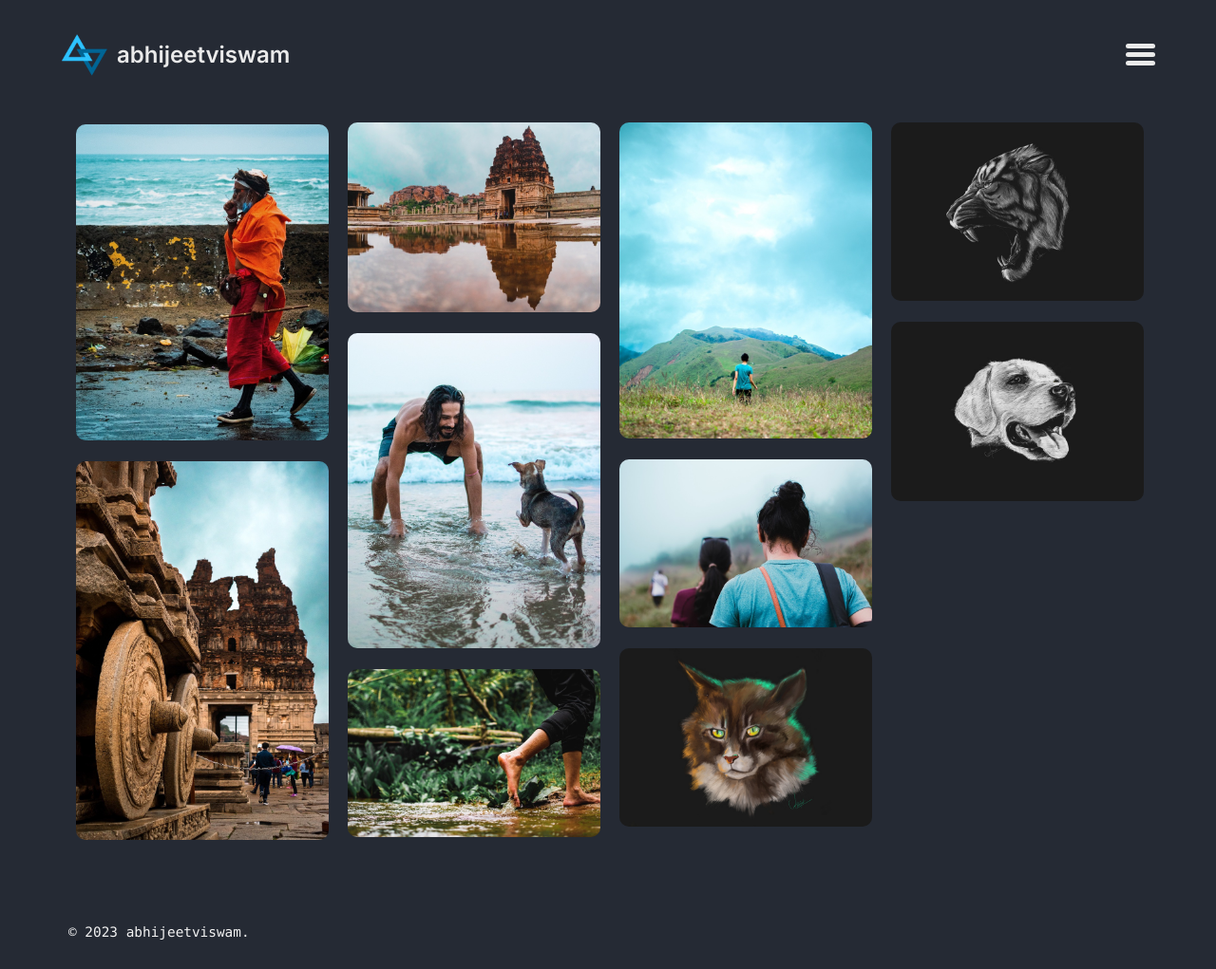
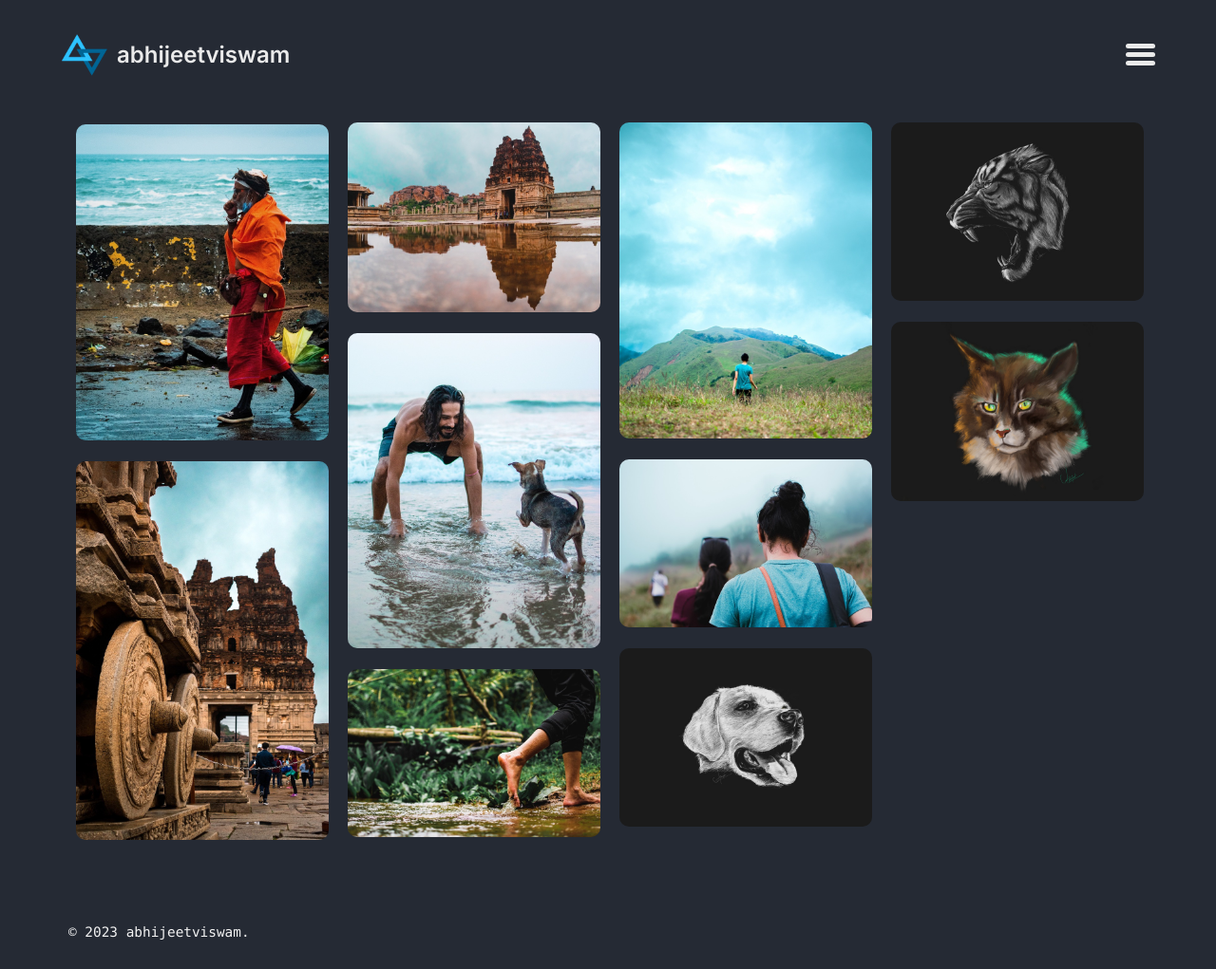
Before and after one commit to abhijeetviswam/abhijeetviswam.github.io, a Jekyll site: the page built from gallery.md, in a window 1280 px wide. Shown: the whole page at 95% size. Built offline with Jekyll 4.4.1, drawn with Linux system fonts in a browser that asks for light colours.

Commit message:
[build] Add images to gallery using gallerydb.csv

```diff
--- a/gallery.md
+++ b/gallery.md
@@ -1,32 +1,29 @@
 ---
 layout: default
 title: gallery
-imgagedir: photos/fullres/
+imagedir: photos/fullres/
 thumbsdir: photos/thumbs/
 permalink: /gallery/
 ---
 
-
 <div class ="image-gallery">
-  {% capture imagepath %}{{ site.imagesurl }}{{ page.imgagedir }}{% endcapture %}
+  {% capture imagepath %}{{ site.imagesurl }}{{ page.imagedir }}{% endcapture %}
   {% capture thumbpath %}{{ site.imagesurl }}{{ page.thumbsdir }}{% endcapture %}
-  {% assign sorted = site.static_files | sort: 'date' | reverse %}
-  {% for file in sorted %}
-    {% if file.path contains imagepath %}
-      {% if file.extname == '.jpg' %}
-        {% assign filenameparts = file.path | split: "/" %}
-        {% assign filename = filenameparts | last | replace: file.extname,"" %}
-        <div class="image-box">
-          <a href="{{ file.path | relative_url }}" title="{{ filename }}" class="img-gallery">
-          <img src="{{ thumbpath }}{{ file.name }} " alt="{{ filename }}" /></a>
-          <div class="card-info">
-            <h3>{{ filename }}</h3>
-          </div>
+  {% for imagefile in site.data.gallerydb %}
+    {% capture imagepathfull %}{{ imagepath }}{{ imagefile.filename }}{% endcapture %}
+    {% assign file = site.static_files | where: "path", imagepathfull | first %}
+    {% if file %}
+      <div class="image-box">
+        <a href="{{ imagepathfull | relative_url }}" title="{{ imagefile.title }}" class="img-gallery">
+          <img src="{{ thumbpath }}{{ imagefile.filename }} " alt="{{ imagefile.title }}" />
+        </a>
+        <div class="card-info">
+          <h3>{{ imagefile.title }}</h3>
         </div>
-      {% endif %}
+      </div>
     {% endif %}
   {% endfor %}
- </div>
+</div>
 
 <!-- TODO : rework gallery similar to this - -->
 <!-- https://github.com/mmistakes/made-mistakes-jekyll/blob/master/src/_work/procreate-paintings.md?plain=1 -->
```
Also changed, not shown: _data/gallerydb.csv (added, +13 -0 lines).
